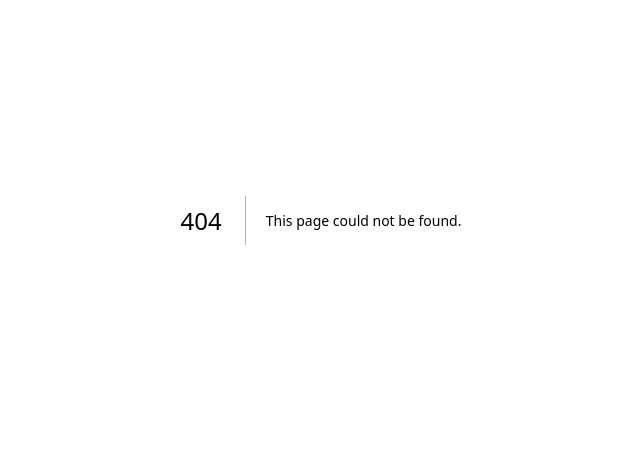
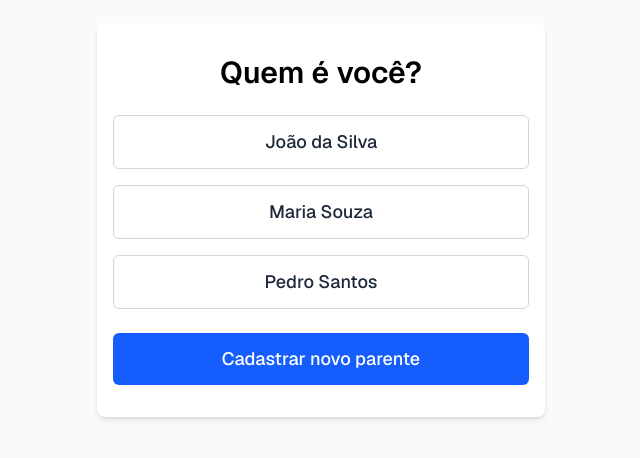
Before and after one commit to lanalcantara/ita-summer-1, a Next.js app: page /selecionar-usuario in a window 1280 px wide. Before the commit this address had no page. Shown: the part 180-638 px from the top of the page, without its empty margins (319-959 px from the left). Built offline with nearby package versions, Linux system fonts and the light colour scheme.

Commit message:
criei o selecionar-usuraios

```diff
--- /dev/null
+++ b/src/app/selecionar-usuario/page.tsx
@@ -0,0 +1,36 @@
+export default function SelecionarUsuarioPage() {
+  const dummyUsers = [
+    { id: '1', name: 'João da Silva' },
+    { id: '2', name: 'Maria Souza' },
+    { id: '3', name: 'Pedro Santos' },
+  ];
+
+  return (
+    <div className="flex min-h-screen items-center justify-center bg-zinc-50 font-sans dark:bg-black">
+      <main className="flex w-full max-w-md flex-col items-center justify-center py-8 px-4 bg-white dark:bg-black rounded-lg shadow-md">
+        <h1 className="text-3xl font-semibold text-black dark:text-zinc-50 mb-6">
+          Quem é você?
+        </h1>
+
+        <div className="w-full space-y-4 mb-6">
+          {dummyUsers.map((user) => (
+            <button
+              key={user.id}
+              className="w-full flex items-center justify-center py-3 px-4 border border-gray-300 dark:border-gray-700 rounded-md text-lg font-medium text-gray-800 dark:text-gray-200 hover:bg-gray-100 dark:hover:bg-gray-800 transition-colors"
+              onClick={() => console.log(`Usuário selecionado: ${user.name}`)}
+            >
+              {user.name}
+            </button>
+          ))}
+        </div>
+
+        <button
+          className="w-full flex items-center justify-center py-3 px-4 bg-blue-600 text-white rounded-md text-lg font-medium hover:bg-blue-700 transition-colors"
+          onClick={() => console.log('Navegar para cadastro de novo parente')}
+        >
+          Cadastrar novo parente
+        </button>
+      </main>
+    </div>
+  );
+}
```
